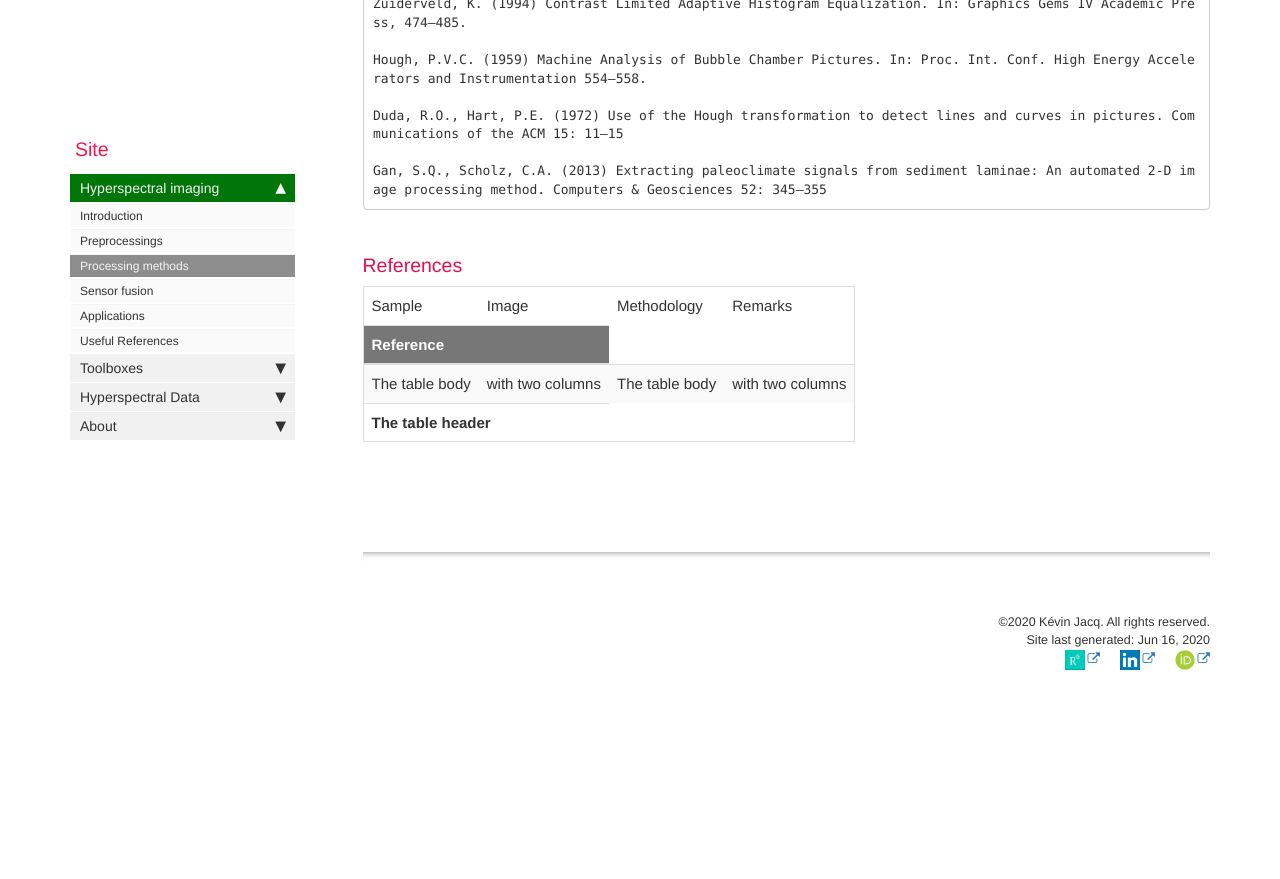
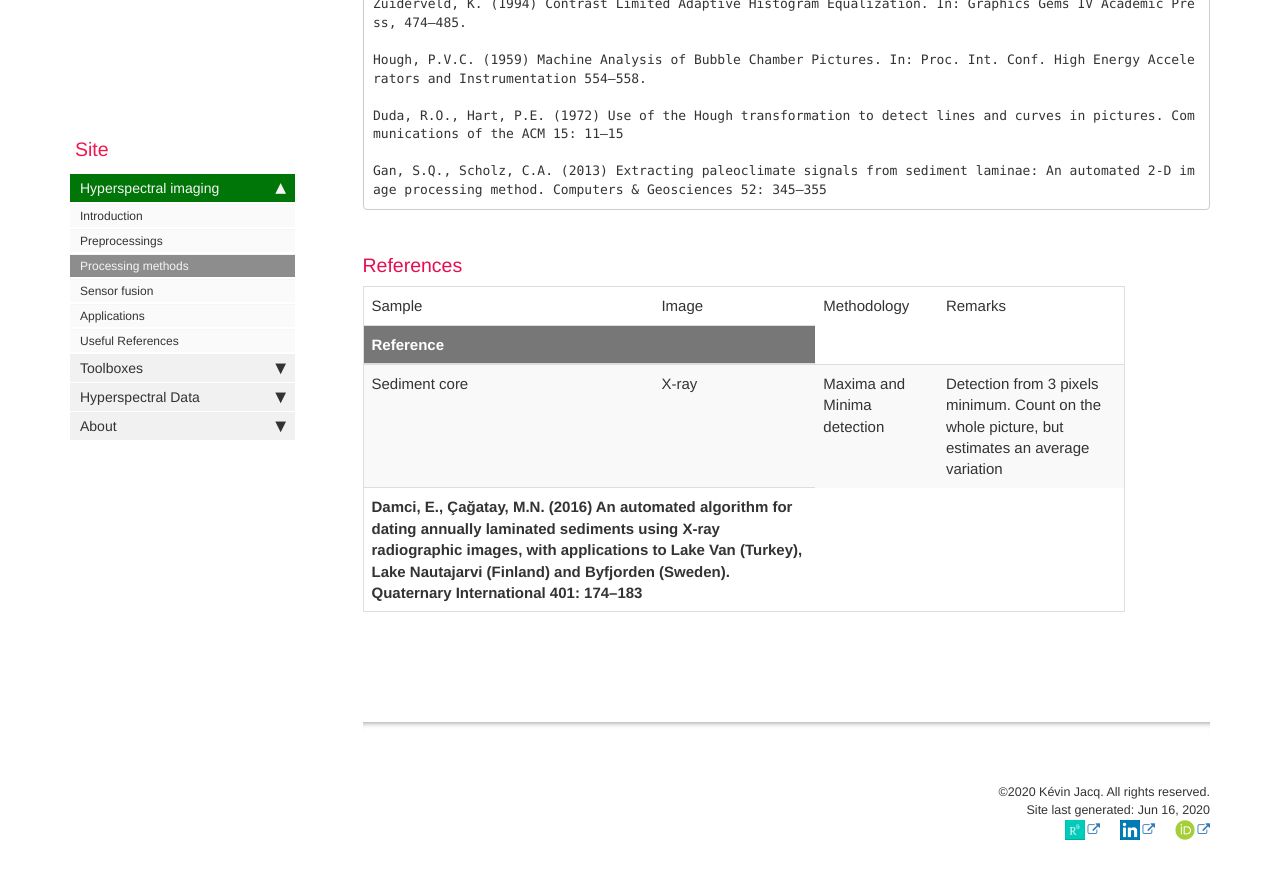
Before and after one commit to JacqKevin/JacqKevin.github.io, a Jekyll site: the page built from pages/Hyperspectral/ProcessingMethods.md, in a window 1280 px wide and 900 px high, scrolled down 8084 px. Shown: the top 879 px of the window. Built offline with Jekyll 4.4.1, drawn with Linux system fonts in a browser that asks for light colours; comment, search, counter and statistics services are not loaded; before the commit the page ends 8814 px from its top, so only the background shows below that.

Commit message:
Update ProcessingMethods.md

```diff
--- a/pages/Hyperspectral/ProcessingMethods.md
+++ b/pages/Hyperspectral/ProcessingMethods.md
@@ -227,13 +227,13 @@ Gan, S.Q., Scholz, C.A. (2013) Extracting paleoclimate signals from sediment lam
     </thead>
     <tbody>
         <tr>
-            <td>The table body</td>
-            <td>with two columns</td>
-            <td>The table body</td>
-            <td>with two columns</td>
+            <td>Sediment core</td>
+            <td>X-ray</td>
+            <td>Maxima and Minima detection</td>
+            <td>Detection from 3 pixels minimum. Count on the whole picture, but estimates an average variation</td>
         </tr>
         <tr>
-            <th colspan="2">The table header</th>
+            <th colspan="2">Damci, E., Çağatay, M.N. (2016) An automated algorithm for dating annually laminated sediments using X-ray radiographic images, with applications to Lake Van (Turkey), Lake Nautajarvi (Finland) and Byfjorden (Sweden). Quaternary International 401: 174–183</th>
         </tr>
     </tbody>
 </table>
```
